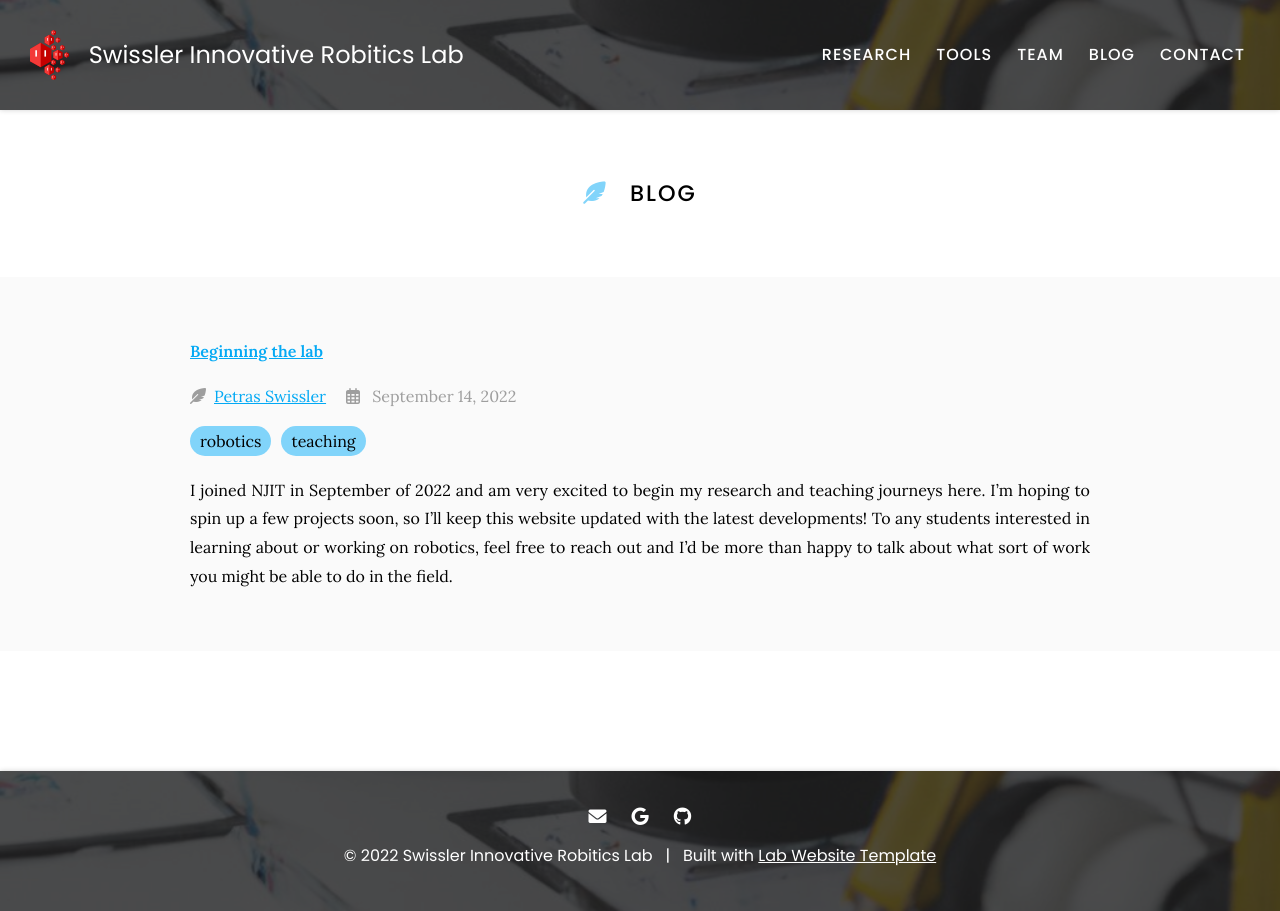
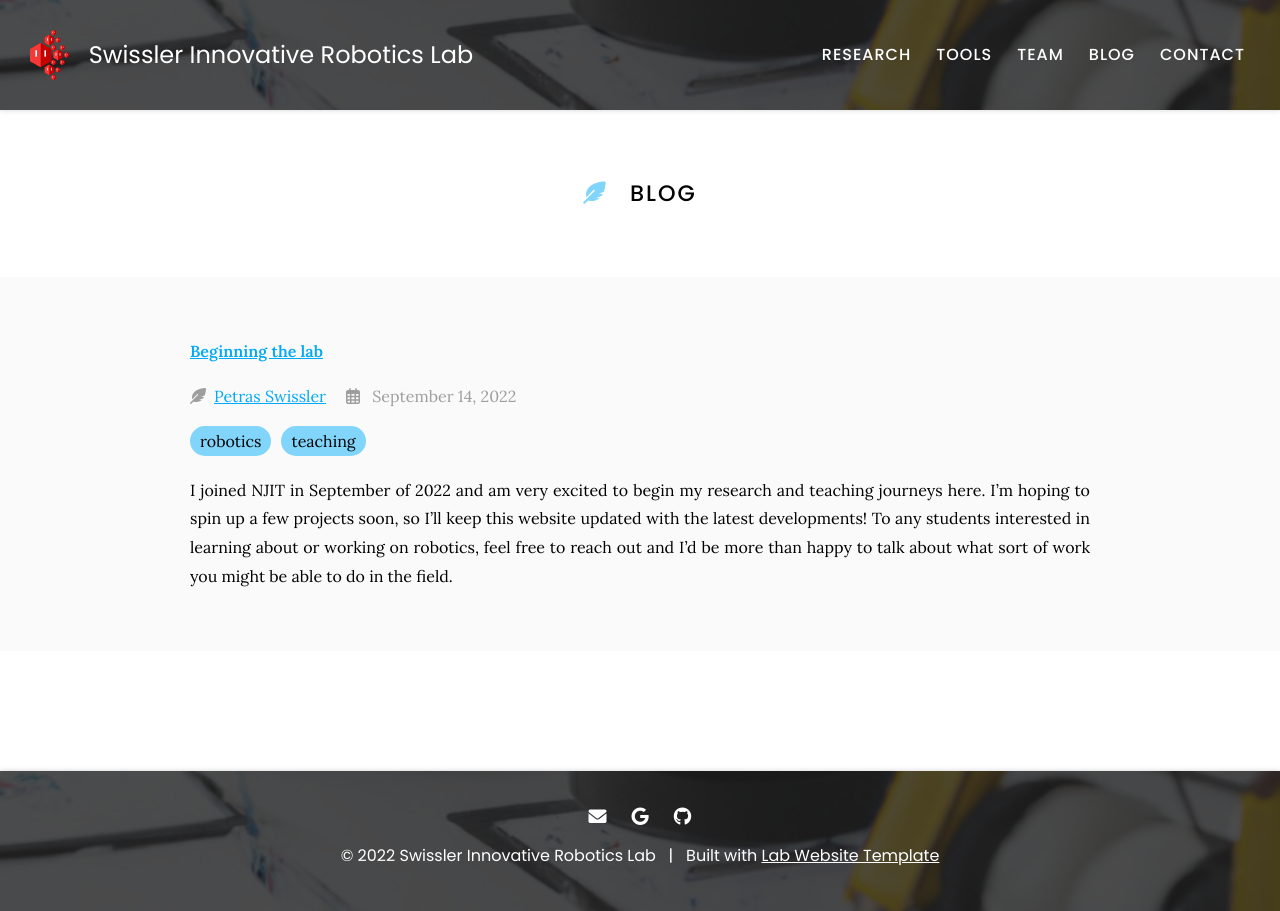
Before and after one commit to innovative-robotics/innovative-robotics.github.io, a Jekyll site: the page built from blog/index.md, in a window 1280 px wide. Built offline with Jekyll 4.4.1, drawn with Linux system fonts in a browser that asks for light colours.

Commit message:
Update _config.yaml

```diff
--- a/_config.yaml
+++ b/_config.yaml
@@ -1,7 +1,7 @@
 ### basic settings
 
 # site properties and page defaults
-title: Swissler Innovative Robitics Lab
+title: Swissler Innovative Robotics Lab
 description: The homepage for the Swissler Innovative Robitics Lab, a robotics research laboratory, based in the New Jersey Institute of Technology, exploring the collective behaviors and self-assembly of robot swarms.
 logo: images/logo.svg
 header: images/background.jpg
```
